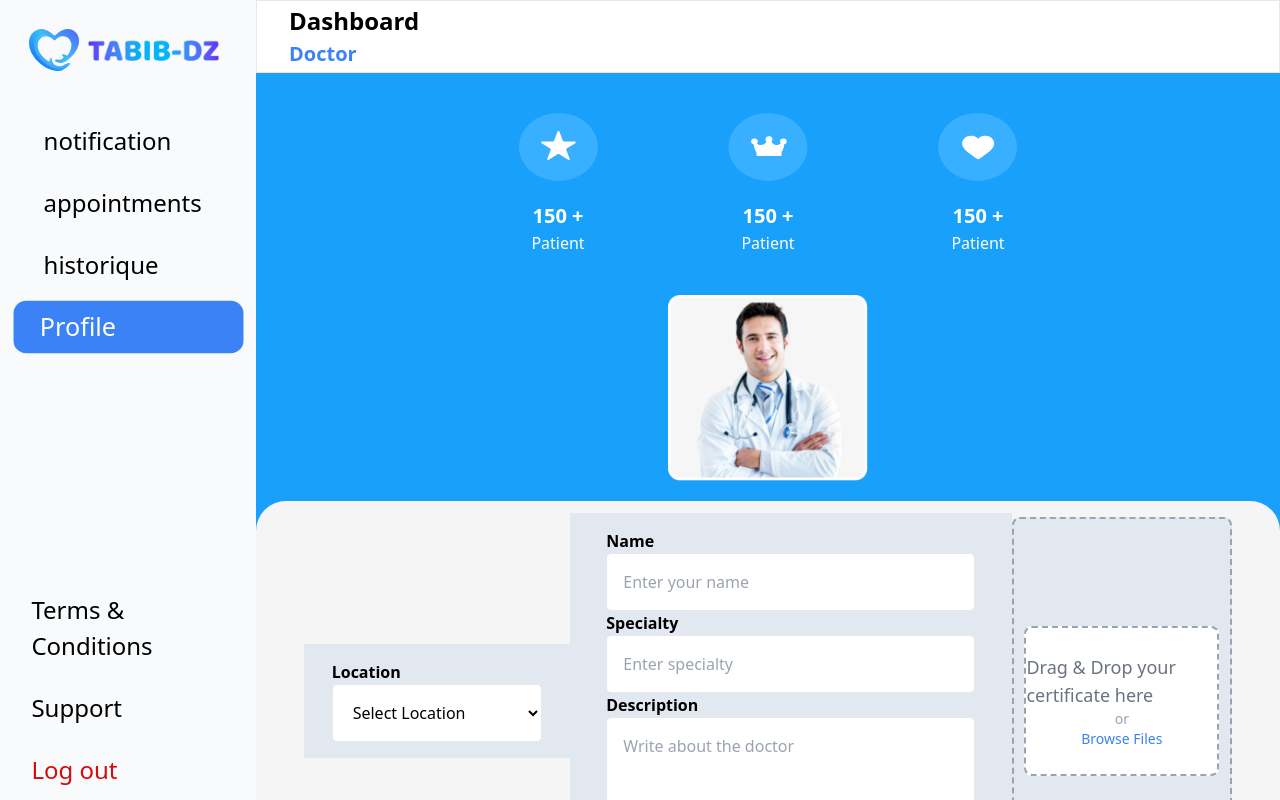
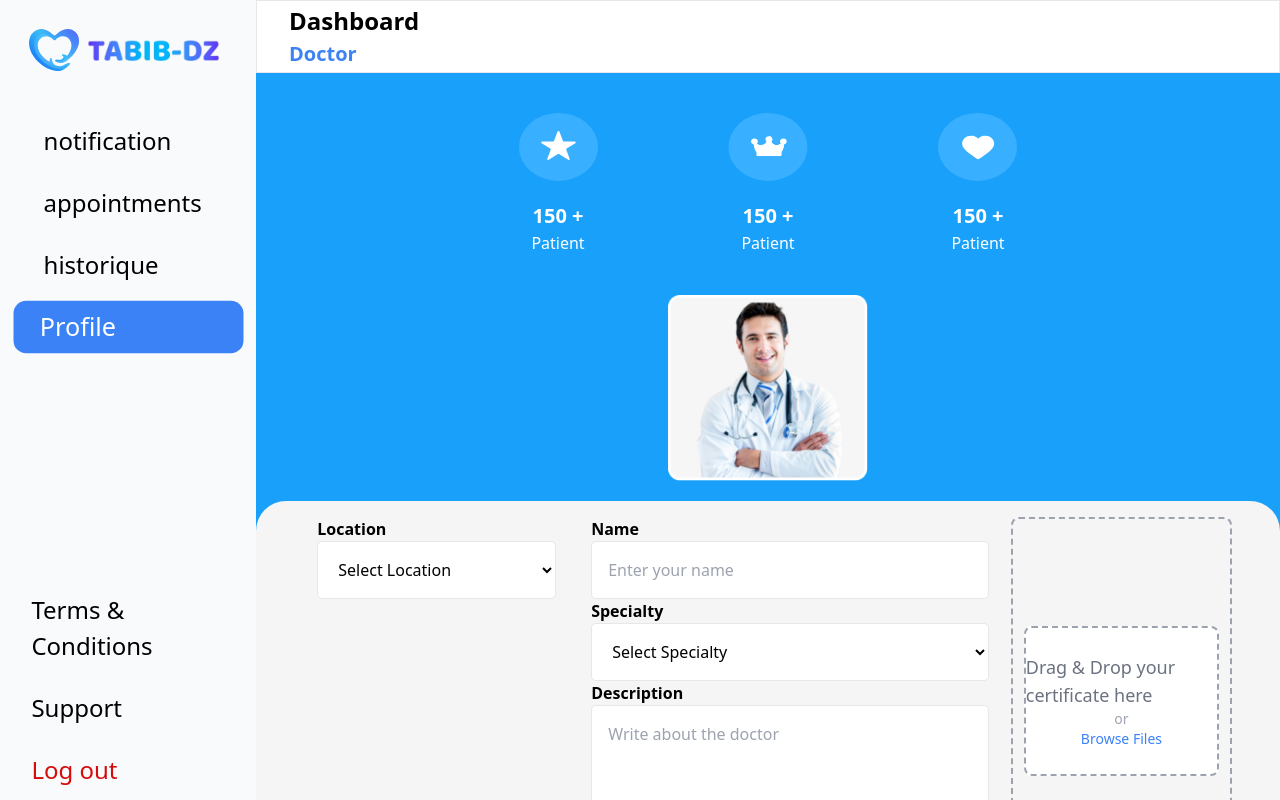
Before and after one commit to bouabca/DZtabib, a Next.js app: page /pages/dashDoc/profile in a window 1280 px wide. Built offline with nearby package versions, Linux system fonts and the light colour scheme.

Commit message:
specialitys selcted from an array

```diff
--- a/app/pages/dashDoc/profile/page.tsx
+++ b/app/pages/dashDoc/profile/page.tsx
@@ -28,16 +28,31 @@ const Profile: React.FC = () => {
 
   // Predefined list of locations (e.g., cities or regions)
   const locations = [
-    { name: "New York", lat: 40.7128, lng: -74.0060 },
-    { name: "Los Angeles", lat: 34.0522, lng: -118.2437 },
-    { name: "Chicago", lat: 41.8781, lng: -87.6298 },
-    { name: "Houston", lat: 29.7604, lng: -95.3698 },
-    { name: "Phoenix", lat: 33.4484, lng: -112.0740 },
-    { name: "Philadelphia", lat: 39.9526, lng: -75.1652 },
-    { name: "San Antonio", lat: 29.4241, lng: -98.4936 },
-    { name: "San Diego", lat: 32.7157, lng: -117.1611 },
-    { name: "Dallas", lat: 32.7767, lng: -96.7970 },
-    { name: "San Jose", lat: 37.3382, lng: -121.8863 },
+    { name: "Bejaia", lat: 36.7533, lng: 5.0667 },
+    { name: "Alger", lat: 36.7538, lng: 3.0588 },        // Algiers
+    { name: "Oran", lat: 35.6992, lng: -0.6333 },        // Oran
+    { name: "Constantine", lat: 36.3650, lng: 6.6149 },   // Constantine
+    { name: "Annaba", lat: 36.8663, lng: 7.7639 },        // Annaba
+    { name: "Tlemcen", lat: 34.8885, lng: -1.3165 },      // Tlemcen
+    { name: "Blida", lat: 36.4800, lng: 2.8293 },        // Blida
+    { name: "Batna", lat: 35.5612, lng: 6.1782 },         // Batna
+    { name: "Sétif", lat: 36.1833, lng: 5.4167 },         // Sétif
+    { name: "Béjaïa", lat: 36.7533, lng: 5.0667 },        // Béjaïa
+    { name: "Chlef", lat: 36.1667, lng: 1.3333 },
+
+  ];
+
+  const specialties = [
+    "Cardiologist",
+    "Dermatologist",
+    "Pediatrician",
+    "Orthopedic Surgeon",
+    "Neurologist",
+    "Psychiatrist",
+    "Gynecologist",
+    "General Practitioner",
+    "Dentist",
+    "Ophthalmologist"
   ];
 
   const selectedLocation = locations.find((loc) => loc.name === location);
@@ -117,15 +132,15 @@ const Profile: React.FC = () => {
       <Image src="/png/doc.png" width={200} height={200} className="m-[20px] mx-auto" alt="doc" />
 
       <div className="h-[55%] w-full justify-center items-center flex flex-col lg:flex-row bg-[#F5F5F6] px-12 p-4 rounded-t-[30px] mt-auto">
-        <div className="w-[30%] p-4 bg-slate-200 flex-col justify-center items-center">
+        <div className="w-[30%]   h-full flex-col justify-center items-center">
           {/* Location Select */}
-          <div className="w-[90%] mx-auto">
+          <div className="w-[90%] flex flex-col justify-start items-start mx-auto h-full">
             <label htmlFor="location" className="text-black font-semibold">Location</label>
             <select
               id="location"
               value={location}
               onChange={(e) => setLocation(e.target.value)}
-              className="w-full bg-white border border-light-gray rounded-[5px] p-4 text-black focus:outline-none"
+              className="w-full bg-white border border-light-gray rounded-[5px]  p-4 text-black focus:outline-none"
             >
               <option value="">Select Location</option>
               {locations.map((loc) => (
@@ -135,12 +150,12 @@ const Profile: React.FC = () => {
               ))}
             </select>
             {selectedLocation && (
-              <div className="w-full h-[300px] mt-6">
+              <div className="w-full h-[82%]">
                 <MapContainer
                   key={`${lat},${lng}`} // Use lat and lng to generate a unique key
                   center={[lat ?? 0, lng ?? 0]}
                   zoom={12}
-                  style={{ width: "100%", height: "100%" }}
+                  className="w-full h-full"
                 >
                   <TileLayer
                     url="https://{s}.tile.openstreetmap.org/{z}/{x}/{y}.png"
@@ -157,7 +172,7 @@ const Profile: React.FC = () => {
           </div>
         </div>
 
-        <div className="w-[50%] bg-slate-200 mx-auto p-4 flex-col justify-center items-center">
+        <div className="w-[50%] mx-auto  flex-col justify-center h-full  items-center">
           <div className="w-[90%] mx-auto">
             {/* Name input */}
             <label htmlFor="name" className="text-black font-semibold">Name</label>
@@ -171,17 +186,23 @@ const Profile: React.FC = () => {
             />
           </div>
 
+
           <div className="w-[90%] mx-auto">
-            {/* Specialty input */}
+            {/* Specialty select */}
             <label htmlFor="specialty" className="text-black font-semibold">Specialty</label>
-            <input
+            <select
               id="specialty"
-              type="text"
               value={specialty}
               onChange={(e) => setSpecialty(e.target.value)}
-              placeholder="Enter specialty"
               className="w-full bg-white border border-light-gray rounded-[5px] p-4 text-black focus:outline-none"
-            />
+            >
+              <option value="">Select Specialty</option>
+              {specialties.map((spec) => (
+                <option key={spec} value={spec}>
+                  {spec}
+                </option>
+              ))}
+            </select>
           </div>
 
           <div className="w-[90%] mx-auto">
@@ -192,12 +213,12 @@ const Profile: React.FC = () => {
               value={description}
               onChange={(e) => setDescription(e.target.value)}
               placeholder="Write about the doctor"
-              className="w-full bg-white border border-light-gray rounded-[5px] p-4 text-black focus:outline-none h-[150px]"
+              className="w-full bg-white border border-light-gray rounded-[5px] p-4 text-black focus:outline-none h-[200px]"
             />
           </div>
         </div>
 
-        <div className="w-[25%] overflow-hidden bg-slate-200 h-full flex flex-col justify-start items-start border-2 border-dashed border-gray-400 rounded-lg">
+        <div className="w-[25%] overflow-hidden h-full flex flex-col justify-start items-start border-2 border-dashed border-gray-400 rounded-lg">
           {!certificate ? (
             <div
               className="w-[90%] mx-auto my-auto h-[150px] flex flex-col justify-center items-center border-2 border-dashed border-gray-400 rounded-lg bg-white cursor-pointer"
@@ -222,9 +243,7 @@ const Profile: React.FC = () => {
               className="overflow-hidden flex flex-col justify-start items-start w-full h-full bg-black bg-cover bg-center"
               style={{ backgroundImage: `url(${imagePreview || URL.createObjectURL(certificate)})` }}
             >
-              <div className="bg-black bg-opacity-50 w-full h-full flex justify-center items-center text-white">
-                <span>Certificate Image</span>
-              </div>
+
             </div>
           )}
         </div>
```
